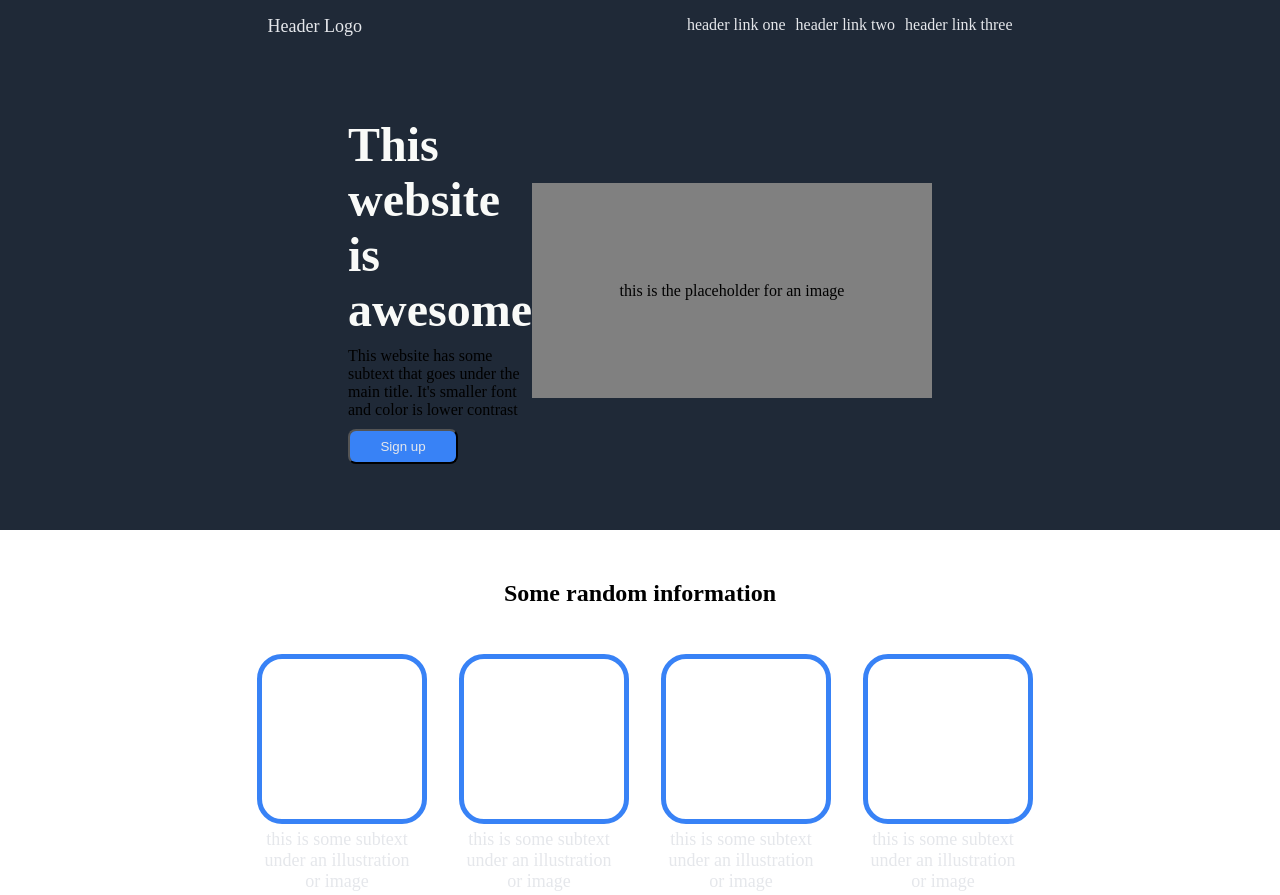
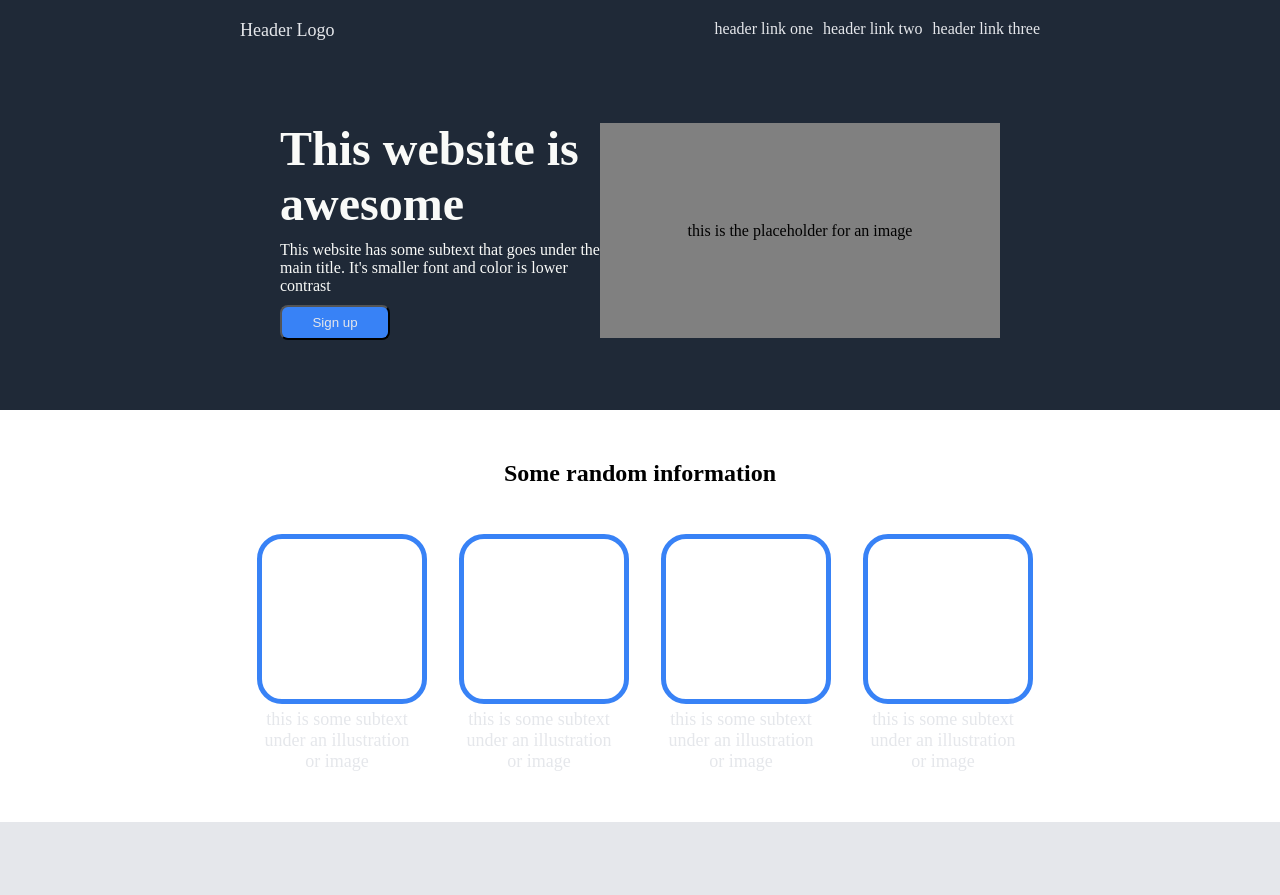
Before and after one commit to nekopolyz/Landing_Page, a plain HTML site: page index.html in a window 1280 px wide. Shown: the top 895 px of the page. Drawn offline with Linux system fonts and the light colour scheme.

Commit message:
fix header and navbar

```diff
--- a/styles.css
+++ b/styles.css
@@ -7,16 +7,16 @@
 
 .header{
     background-color: #1f2937;
-    padding: 1em 8em;
-
+    padding: 20px 60px;
 
 
 }
 .navbar{
     display: flex;
-    justify-content: center;
-    gap: 325px;
+    justify-content: space-around;
+    gap: 20px;
     padding-bottom: 30px;
+
 
 
 }
@@ -54,6 +54,10 @@ h1{
     gap: 10px;
 
 
+}
+
+.title-left p{
+    color: #f9faf8;;
 }
 
 
```
